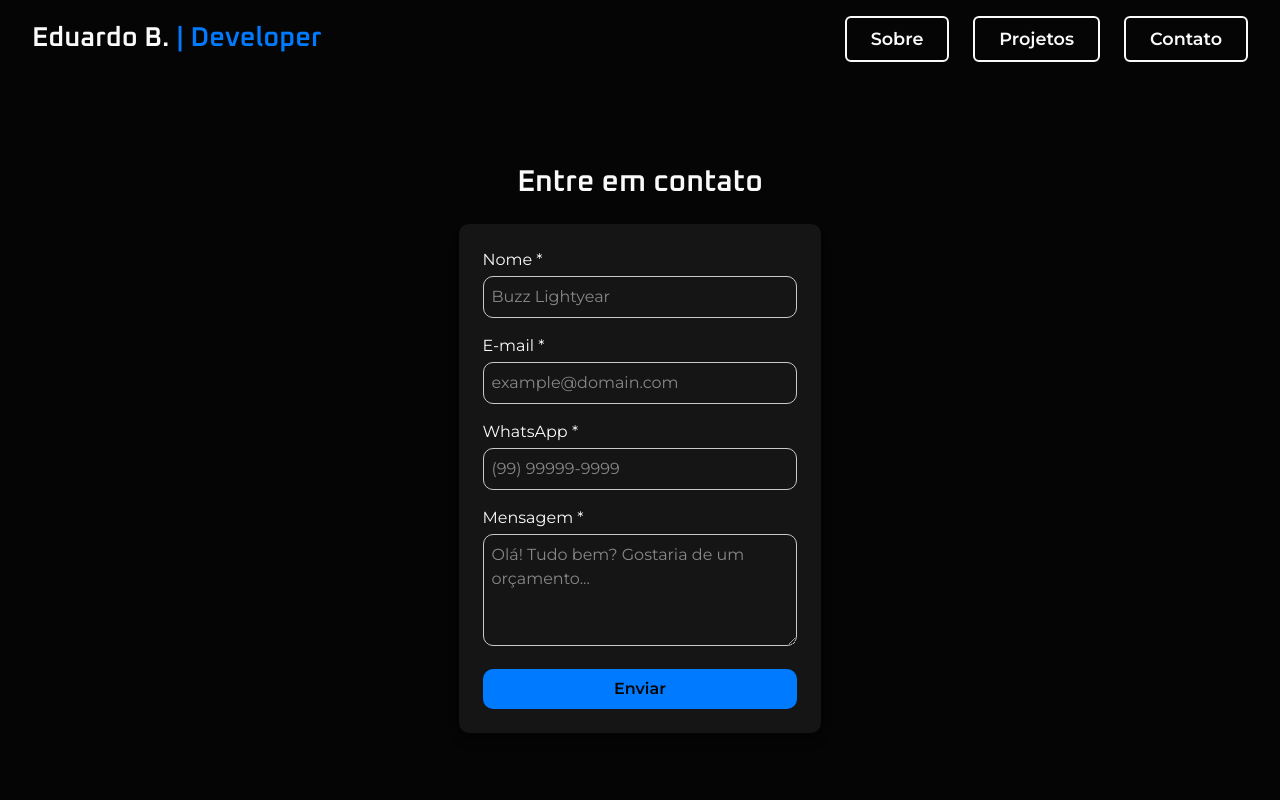
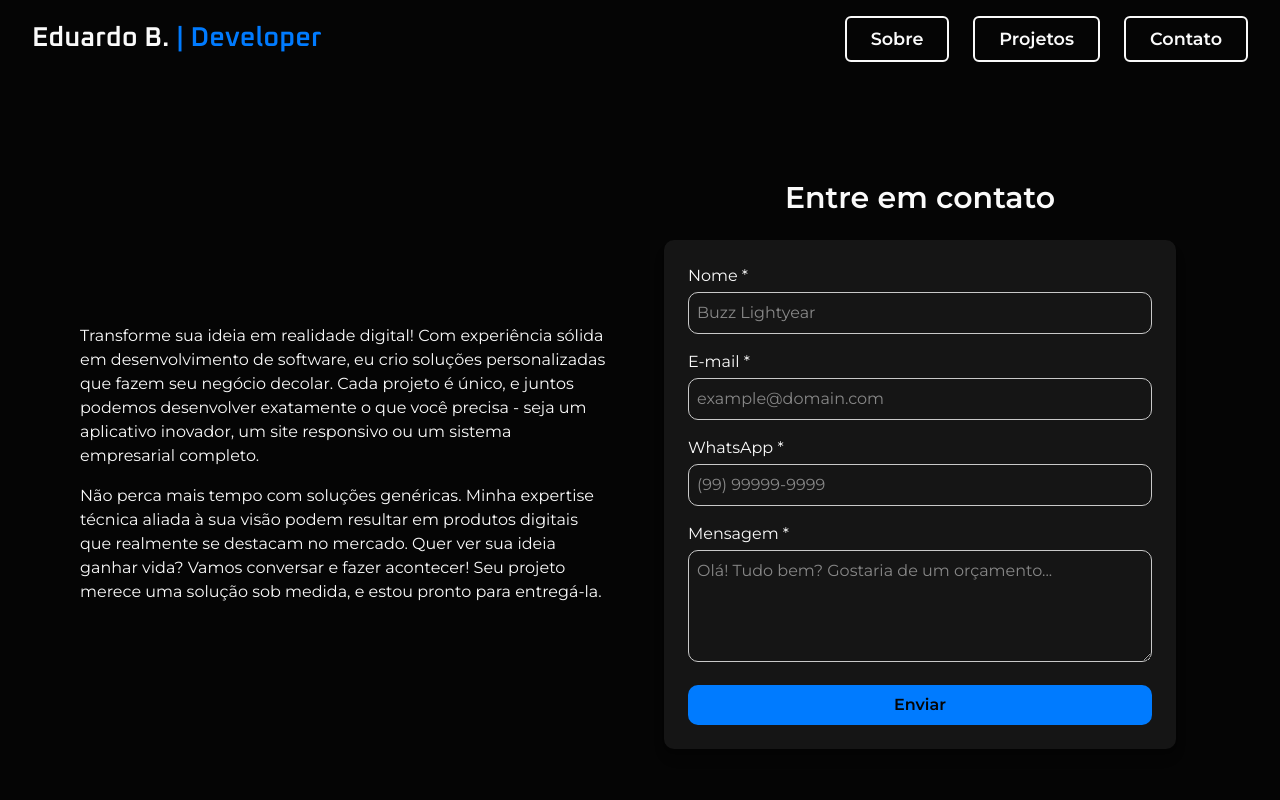
Before and after one commit to Duduubas/eduardo-portifolio, a Next.js app: page /contact in a window 1280 px wide. Shown: the top 800 px of the page. Built offline with nearby package versions, Linux system fonts and the light colour scheme.

Commit message:
Modificado: página de contato

```diff
--- a/src/app/(pages)/contact/page.tsx
+++ b/src/app/(pages)/contact/page.tsx
@@ -1,19 +1,54 @@
 "use client";
 
-import dynamic from "next/dynamic";
+import { lazy, Suspense, useState, useEffect } from "react";
 
-// Carrega o formulário sem delay no primeiro acesso
-const ContactForm = dynamic(() => import("@/app/components/ContactForm"), {
-  ssr: false,
-});
+// Carregamento dinâmico do formulário sem SSR
+const ContactForm = lazy(() => import("@/app/components/ContactForm"));
 
-export default function Contact() {
+// Componente placeholder com dimensões idênticas ao formulário real
+function FormPlaceholder() {
   return (
-    <div className="flex flex-col items-center justify-center min-h-screen px-4 bg-black">
-      <h2 className="text-[1.5rem] md:text-3xl font-semibold font-heading text-white mb-6">
-        Entre em contato
-      </h2>
-      <ContactForm />
+    <div className="w-full max-w-lg min-h-[400px] bg-cards p-6 rounded-xl shadow-lg">
+      <div className="h-10 mb-4 bg-gray-800 rounded-xl animate-pulse"></div>
+      <div className="h-10 mb-4 bg-gray-800 rounded-xl animate-pulse"></div>
+      <div className="h-10 mb-4 bg-gray-800 rounded-xl animate-pulse"></div>
+      <div className="h-28 mb-4 bg-gray-800 rounded-xl animate-pulse"></div>
+      <div className="h-10 bg-blue-500 rounded-xl animate-pulse"></div>
     </div>
   );
 }
+
+export default function Contact() {
+  // Estado para evitar mudanças no layout após o carregamento inicial
+  const [isClient, setIsClient] = useState(false);
+
+  useEffect(() => {
+    setIsClient(true);
+  }, []);
+
+  return (
+    <div className="flex flex-col min-h-screen bg-black text-white">
+      <main className="flex flex-col md:flex-row max-w-6xl mx-auto p-4">
+        <section className="w-full md:w-1/2 md:pr-8 py-8">
+          <p className="mb-4">
+            Transforme sua ideia em realidade digital! Com experiência sólida em desenvolvimento de software, eu crio soluções personalizadas que fazem seu negócio decolar. Cada projeto é único, e juntos podemos desenvolver exatamente o que você precisa - seja um aplicativo inovador, um site responsivo ou um sistema empresarial completo.
+          </p>
+          <p>
+            Não perca mais tempo com soluções genéricas. Minha expertise técnica aliada à sua visão podem resultar em produtos digitais que realmente se destacam no mercado. Quer ver sua ideia ganhar vida? Vamos conversar e fazer acontecer! Seu projeto merece uma solução sob medida, e estou pronto para entregá-la.
+          </p>
+        </section>
+
+        <div className="w-full md:w-1/2 flex flex-col items-center justify-center py-8">
+          <h2 className="text-2xl md:text-3xl font-semibold mb-6">
+            Entre em contato
+          </h2>
+          <div className="w-full max-w-lg min-h-[400px] flex items-center justify-center">
+            <Suspense fallback={<FormPlaceholder />}>
+              {isClient ? <ContactForm /> : <FormPlaceholder />}
+            </Suspense>
+          </div>
+        </div>
+      </main>
+    </div>
+  );
+}
```
